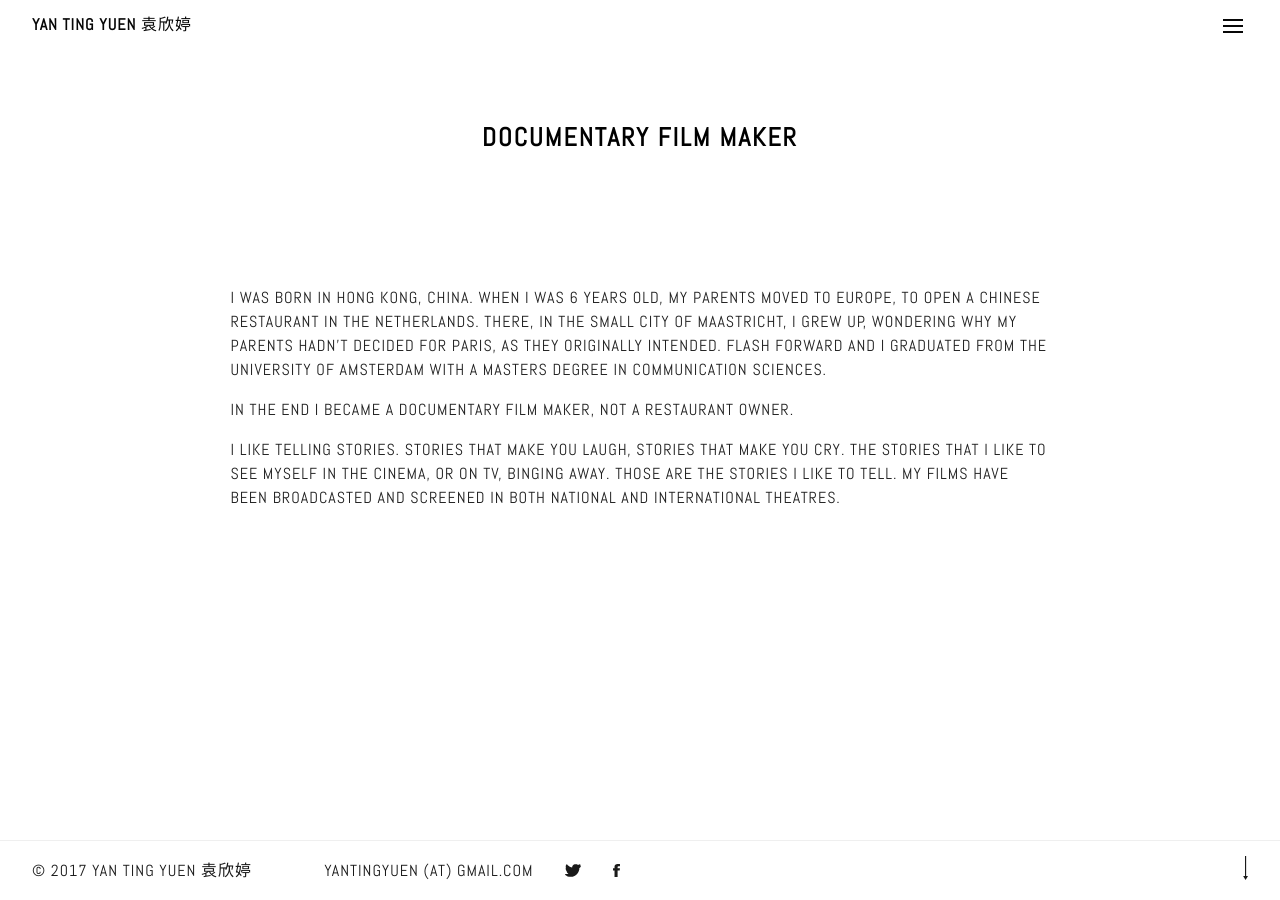
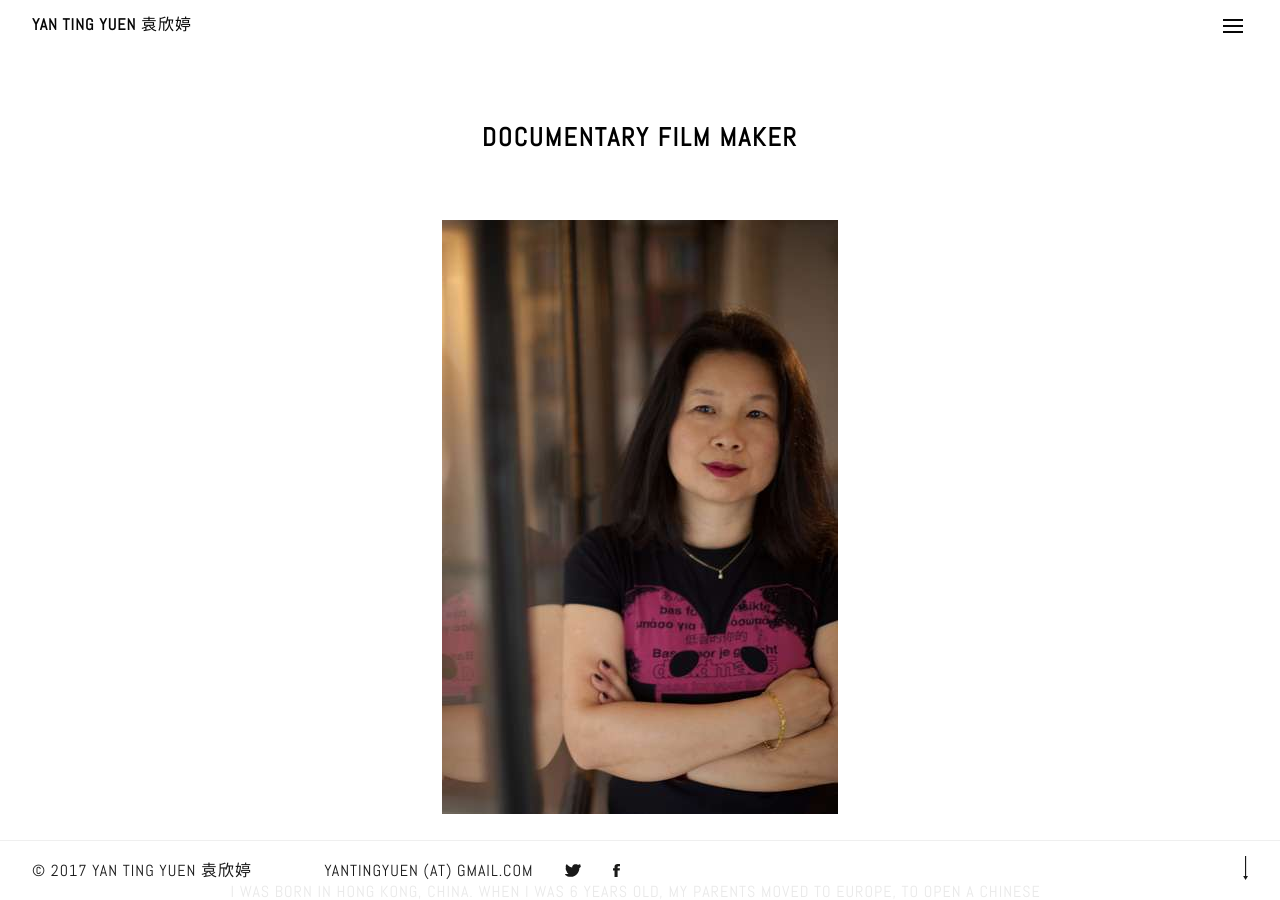
Before and after one commit to yantingyuennl/yantingyuennl.github.io, a Jekyll site: the page built from bio.md, in a window 1280 px wide and 900 px high. Built offline with Jekyll 4.4.1, drawn with Linux system fonts in a browser that asks for light colours; nearby versions of some CDN libraries.

Commit message:
Updated 58862774ba9cf2272a65b016 and 1 other file

```diff
--- a/bio.md
+++ b/bio.md
@@ -2,7 +2,7 @@
 title: documentary film maker
 date: 2017-01-12 20:37:00 Z
 permalink: "/bio/"
-upload-image: "/uploads/_V5A1979%20uitsnij%203.jpg"
+upload-image: "/uploads/58862774ba9cf2272a65b016.jpg"
 img-alt: Yan Ting Yuen
 Chinese characters: 導演
 layout: page
```
Also changed, not shown: _uploads/58862774ba9cf2272a65b016.jpg (added).
